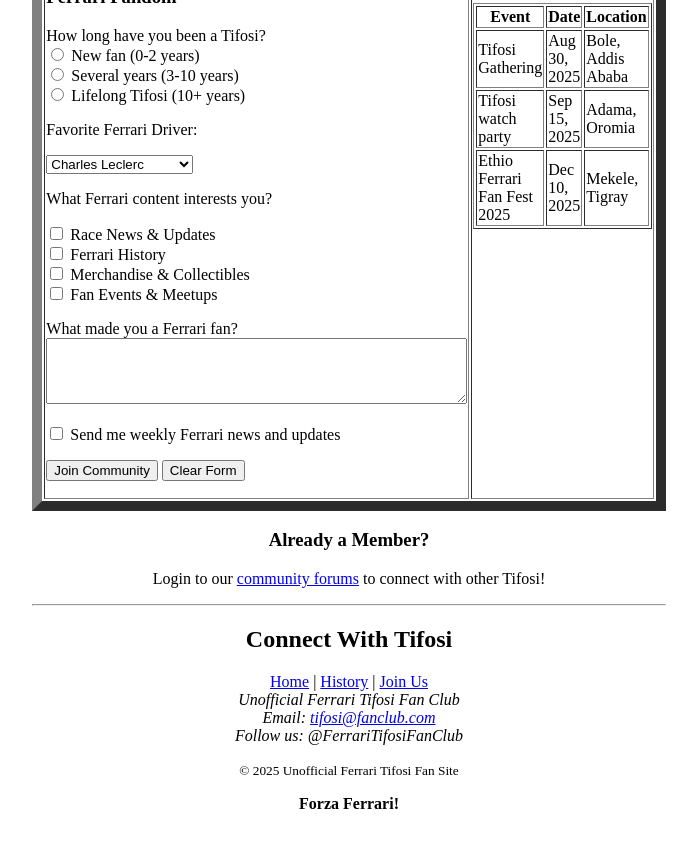
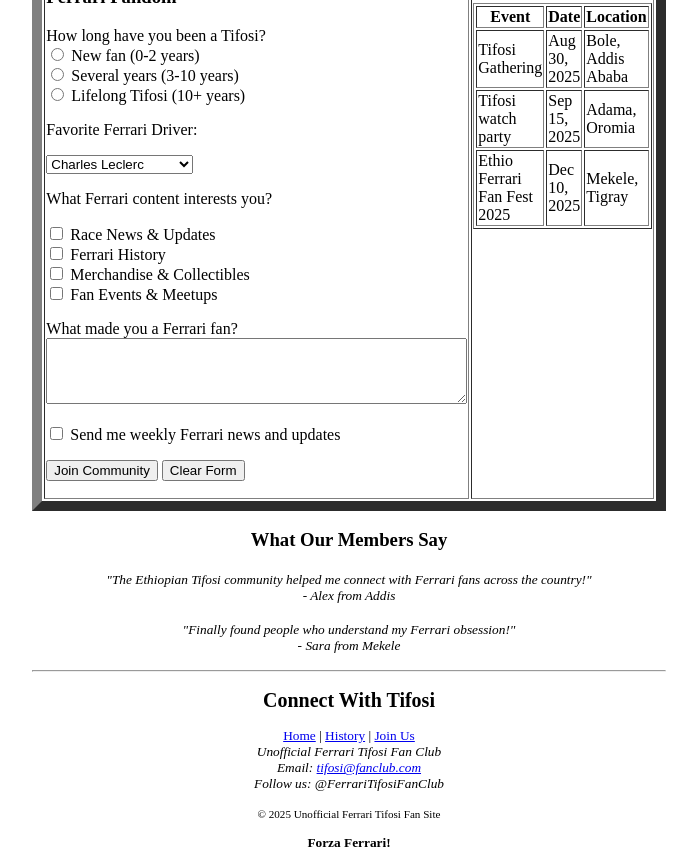
Before and after one commit to the-b2-jet/SF-Tifosi-Website, a plain HTML site: page contact.html in a window 1280 px wide. Shown: the part 625-1489 px from the top of the page, without its empty margins (291-988 px from the left). Before the commit the page ends 1454 px from the top, so only its background shows below. Drawn offline with Linux system fonts and the light colour scheme.

Commit message:
replaced the forum link with msg from our groups

```diff
--- a/contact.html
+++ b/contact.html
@@ -151,8 +151,16 @@ Join your fellow Ethiopian Ferrari fans and become part of our growing community
         </tr>
     </table>
 
-    <h3>Already a Member?</h3>
-    <p>Login to our <a href="forum.html">community forums</a> to connect with other Tifosi!</p>
+        <h3>What Our Members Say</h3>
+        <blockquote><small>
+            <em>"The Ethiopian Tifosi community helped me connect with Ferrari fans across the country!"
+            <footer>- Alex from Addis</footer></em>
+        </blockquote>
+        <blockquote>
+            <em>"Finally found people who understand my Ferrari obsession!"
+            <footer>- Sara from Mekele</footer></em>
+            </small>
+        </blockquote>
     <hr width="50%">
 
     </center>
@@ -160,6 +168,7 @@ Join your fellow Ethiopian Ferrari fans and become part of our growing community
 
 
     <center>
+        <small>
     <footer>
 
         <h2>Connect With Tifosi</h2>
@@ -178,6 +187,7 @@ Join your fellow Ethiopian Ferrari fans and become part of our growing community
         <p><small>&copy; 2025 Unofficial Ferrari Tifosi Fan Site</small></p>
         <p><strong>Forza Ferrari!</strong></p>
     </footer>
+        </small>
 </center>
 </body>
 </html>
```
Also changed, not shown: forum.html (deleted, +0 -10 lines).
